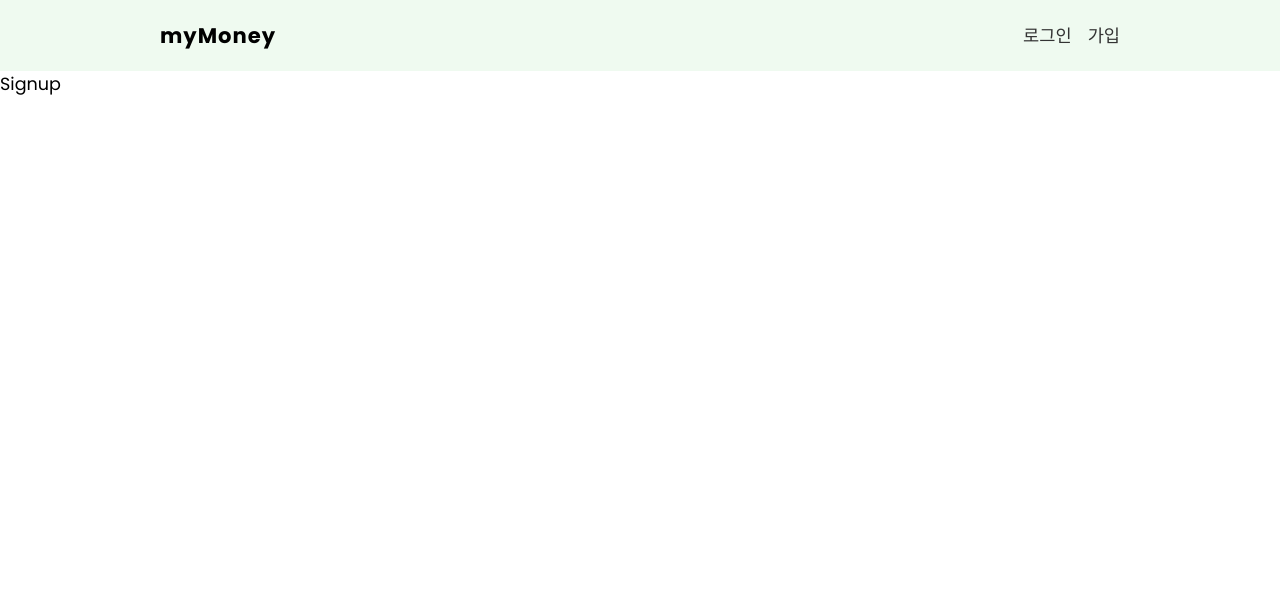
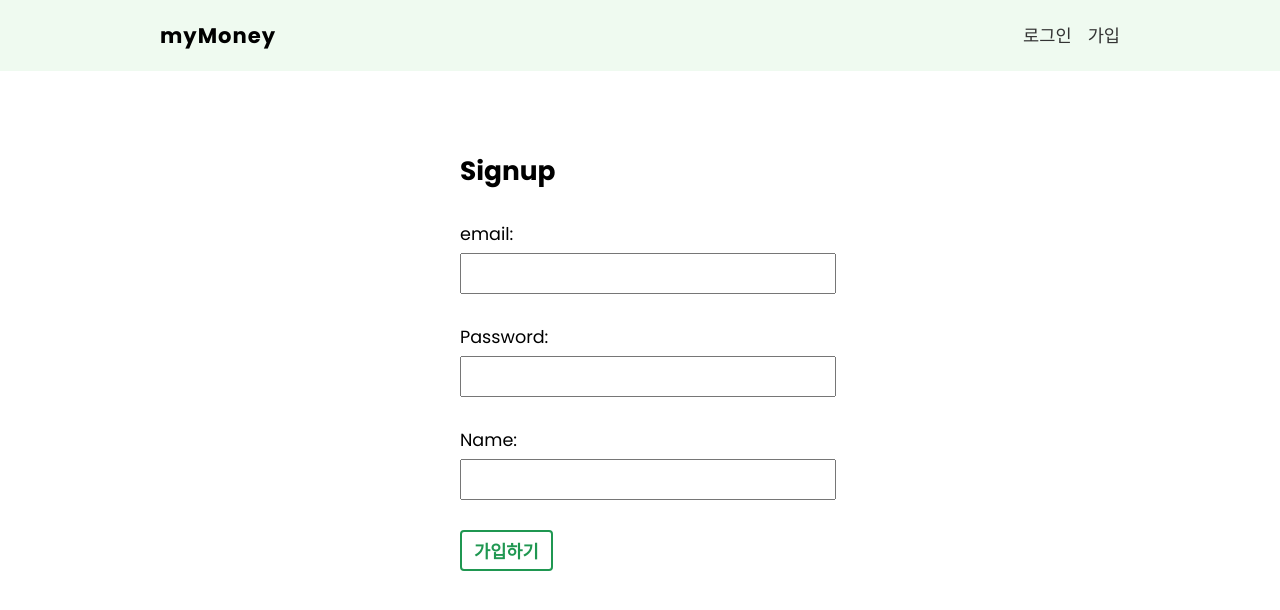
Before and after one commit to realsingeriu/my-money, a React (Vite) app: page /signup in a window 1280 px wide. Shown: the top 610 px of the page. Built offline with nearby package versions, Linux system fonts and the light colour scheme.

Commit message:
로그인 오류 수정 및 signup 가입하기 라벨, css 추가

```diff
--- a/src/pages/login/Login.jsx
+++ b/src/pages/login/Login.jsx
@@ -1,4 +1,4 @@
-import React from "react";
+import React, { useState } from "react";
 import styles from "./Login.module.css";
 
 export default function Login() {
@@ -27,7 +27,7 @@
         <input
           type="password"
           onChange={(e) => setPassword(e.target.value)}
-          value={password}
+          value={passowrd}
         />
       </label>
       <button className="btn">로그인</button>
--- a/src/pages/signup/Signup.jsx
+++ b/src/pages/signup/Signup.jsx
@@ -1,8 +1,49 @@
-import style from "./Signup.module.css";
-import React from "react";
+import styles from "./Signup.module.css";
+import React, { useState } from "react";
 
 const Signup = () => {
-  return <div>Signup</div>;
+  const [email, setEmail] = useState("");
+  const [passowrd, setPassword] = useState("");
+  const [name, setName] = useState("");
+
+  const handleSubmit = (e) => {
+    e.preventDefault();
+    console.log(email, passowrd, name);
+  };
+
+  return (
+    <form onSubmit={handleSubmit} className={styles["signup-form"]}>
+      <h2>Signup</h2>
+      <label>
+        <span>email:</span>
+        <input
+          type="email"
+          onChange={(e) => setEmail(e.target.value)}
+          value={email}
+        />
+      </label>
+      {/* 패스워드 라벨과 입력창도 완성한다! */}
+      <label>
+        <span>Password:</span>
+        <input
+          type="password"
+          onChange={(e) => setPassword(e.target.value)}
+          value={passowrd}
+        />
+      </label>
+
+      <label>
+        <span>Name:</span>
+        <input
+          type="text"
+          onChange={(e) => setName(e.target.value)}
+          value={name}
+        />
+      </label>
+
+      <button className="btn">가입하기</button>
+    </form>
+  );
 };
 
 export default Signup;
--- a/src/pages/signup/Signup.module.css
+++ b/src/pages/signup/Signup.module.css
@@ -0,0 +1,19 @@
+.signup-form {
+  max-width: 360px;
+  margin: 60px auto;
+  padding: 20px;
+}
+.signup-form label {
+  display: block;
+  margin: 30px auto;
+}
+.signup-form span {
+  display: block;
+  margin-bottom: 6px;
+}
+.signup-form input {
+  padding: 8px 6px;
+  font-size: 1em;
+  color: #777;
+  width: 100%;
+}
```
